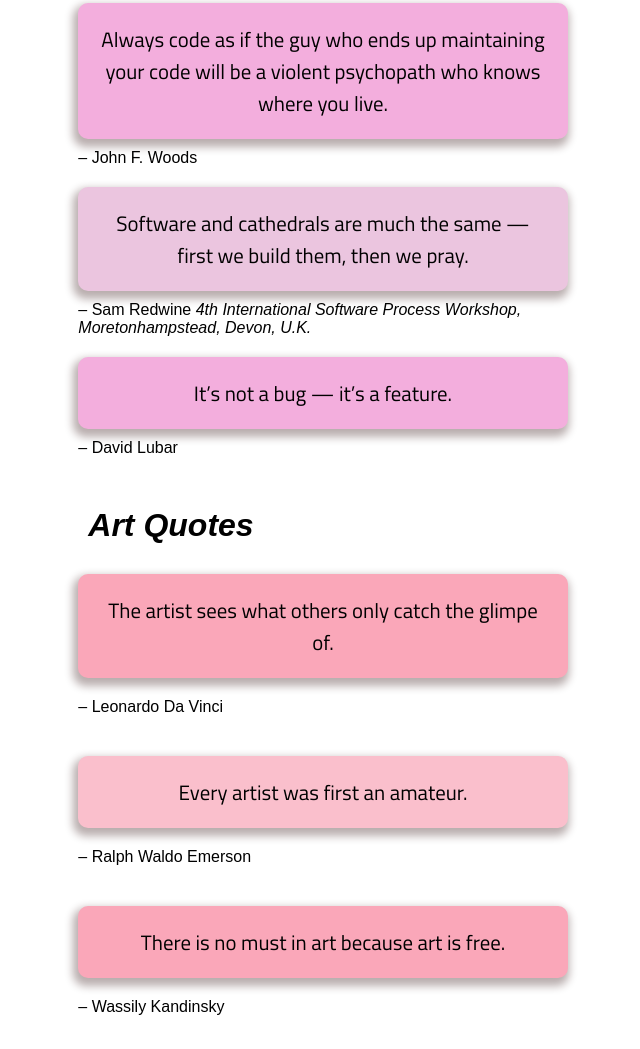
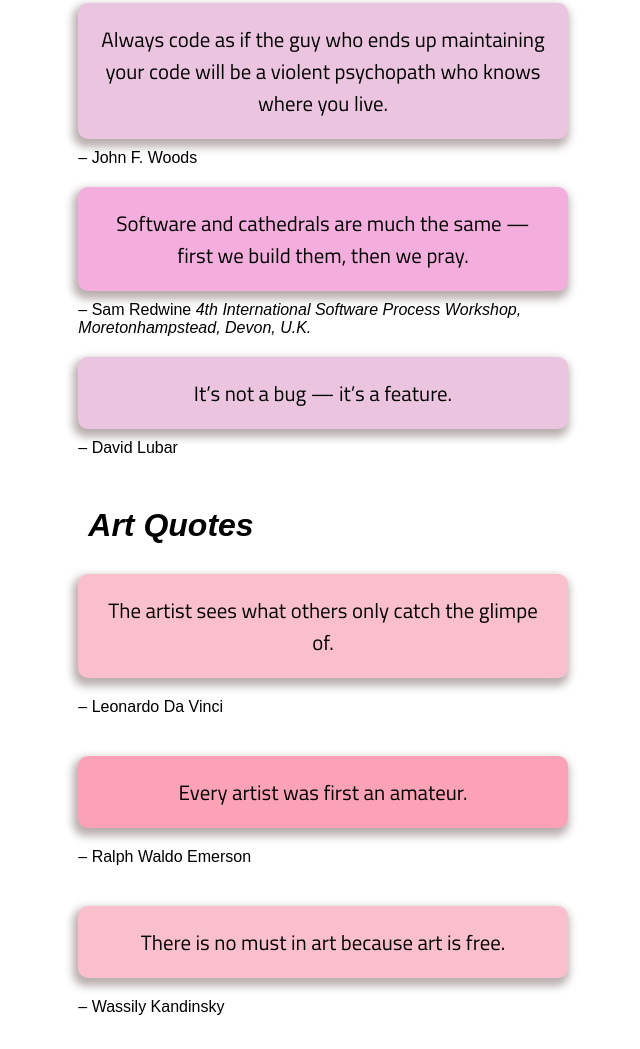
Before and after one commit to valeponchi/boolean-uk-html-quotebook, a website: page index.html in a window 1280 px wide. Shown: the part 767-1816 px from the top of the page, without its empty margins (317-957 px from the left). Drawn offline with Linux system fonts and the light colour scheme; a web font is replaced by a local one.

Commit message:
boolean-uk-html-quotebook challenge 2 modified

```diff
--- a/style.css
+++ b/style.css
@@ -100,7 +100,7 @@ h2 {
   background-color: rgb(235, 197, 223);
 }
 
-.developers p:nth-child(odd) {
+.developers p:nth-child(even) {
   background-color: rgb(243, 174, 221);
 }
 
@@ -108,8 +108,8 @@ h2 {
   background-color: rgb(250, 191, 204);
 }
 
-.art p:nth-child(odd) {
-  background-color: rgb(250, 167, 185);
+.art p:nth-child(even) {
+  background-color: rgb(252, 162, 182);
 }
 
                         /* MAIN ENDS */
```
Also changed, not shown: index.html (line endings or trailing spaces).
